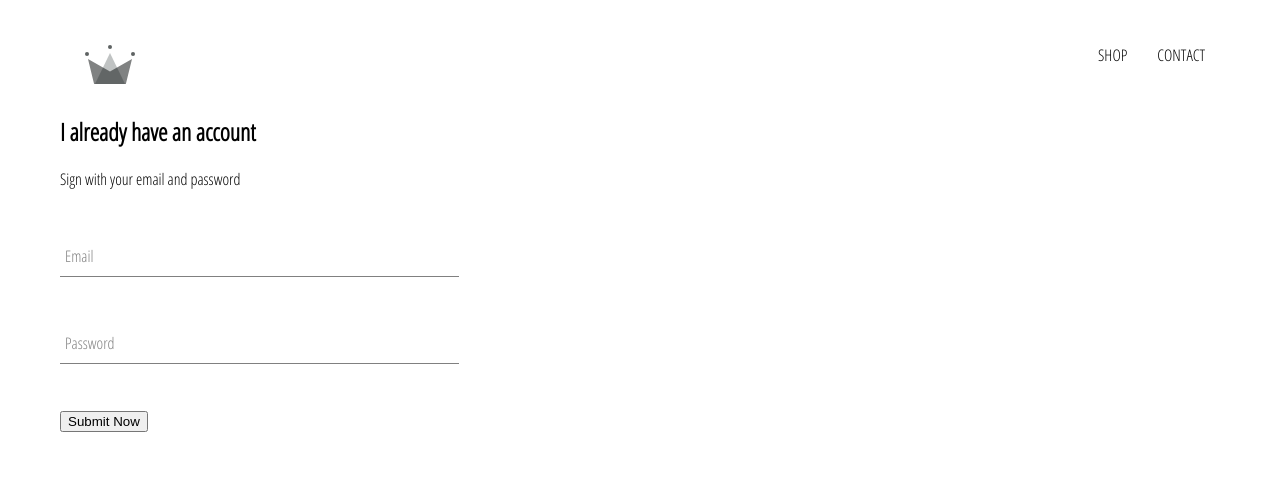
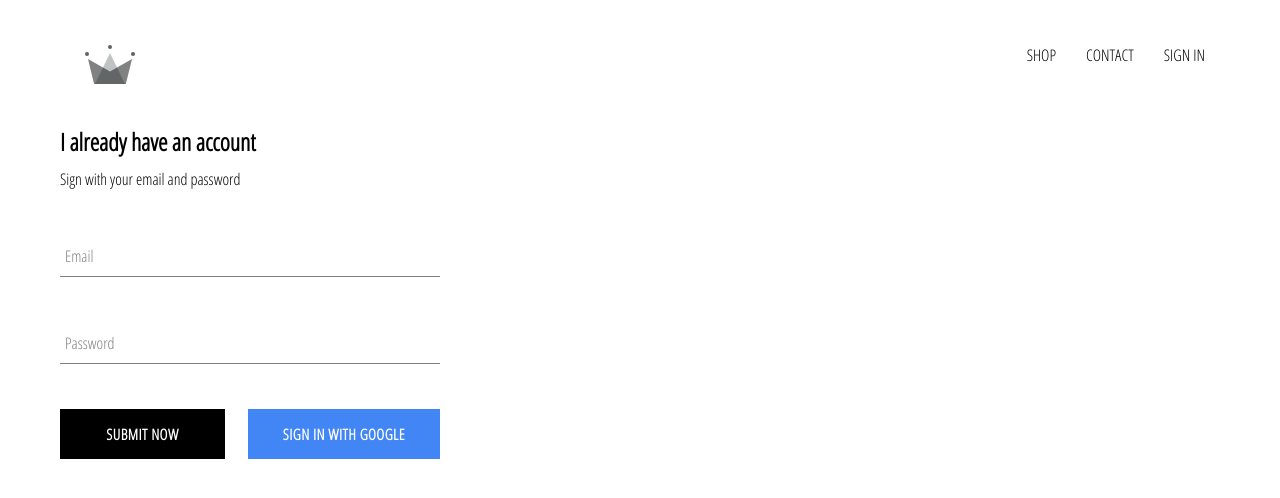
Before and after one commit to bhaveshdaswani93/crwn-clothing, a React (Create React App) app: page /sign-in in a window 1280 px wide. Shown: the top 498 px of the page. Built offline with nearby package versions, Linux system fonts and the light colour scheme; no server answers.

Commit message:
Added firebase google login with saving its user profile in firestore

```diff
--- a/package.json
+++ b/package.json
@@ -6,6 +6,7 @@
     "@testing-library/jest-dom": "^5.14.1",
     "@testing-library/react": "^11.2.7",
     "@testing-library/user-event": "^12.8.3",
+    "firebase": "^8.7.1",
     "node-sass": "^6.0.0",
     "react": "^17.0.2",
     "react-dom": "^17.0.2",
--- a/src/App.css
+++ b/src/App.css
@@ -7,3 +7,7 @@ a {
     text-decoration: none;
     color: black;
 }
+
+* {
+    box-sizing: border-box;
+}
--- a/src/App.js
+++ b/src/App.js
@@ -1,4 +1,5 @@
 import { Route,Switch } from 'react-router-dom'
+import {useEffect,useState} from 'react'
 
 import logo from './logo.svg';
 import './App.css';
@@ -6,14 +7,30 @@ import HomePage from './pages/homepage/homepage.component';
 import Shop from './pages/shop/shop.component';
 import Header from './components/header/header.component';
 import SignInAndSignUpPage from './pages/sign-in-and-sign-up/sign-in-and-sign-up.component';
+import { auth,createUserProfileDocument } from './firebase/firebase.utils'
 
 
 
 
 function App() {
+
+  const [appAuth,setAppAuth] = useState(null);
+
+  useEffect(()=>{
+  let unsubscribeFromAuth = auth.onAuthStateChanged(user=>{
+      setAppAuth(user);
+      createUserProfileDocument(user)
+      console.log(user);
+    });
+
+    return unsubscribeFromAuth;
+
+  },[])
+
+
   return (
     <div>
-      <Header />
+      <Header  currentUser={appAuth} />
       <Switch>
         <Route exact path='/' component={HomePage} />
         <Route path='/shop' component={Shop} />
--- /dev/null
+++ b/src/components/custom-button/custom-button.component.jsx
@@ -0,0 +1,11 @@
+import React from 'react'
+
+import './custom-button.styles.scss'
+
+const CustomButton = ({children,isGoogleSignIn,...otherProps}) => (
+    <button className={` ${isGoogleSignIn ? 'google-sign-in':''} custom-button`} {...otherProps} >
+        {children}
+    </button>
+)
+
+export default CustomButton;
--- /dev/null
+++ b/src/components/custom-button/custom-button.styles.scss
@@ -0,0 +1,31 @@
+.custom-button {
+    min-width: 165px;
+    width: auto;
+    height: 50px;
+    letter-spacing: 0.5px;
+    line-height: 50px;
+    padding: 0 35px 0 35px;
+    font-size: 15px;
+    background-color: black;
+    color: white;
+    text-transform: uppercase;
+    font-family: 'Open Sans Condensed';
+    font-weight: bolder;
+    border: none;
+    cursor: pointer;
+
+    &:hover {
+      background-color: white;
+      color: black;
+      border: 1px solid black;
+    }
+    &.google-sign-in {
+      background-color: #4285f4;
+      color: white;
+      &:hover {
+       background-color: #357ae8;
+       border: none;
+      }
+    }
+
+  }
--- a/src/components/header/header.component.jsx
+++ b/src/components/header/header.component.jsx
@@ -3,9 +3,10 @@ import { Link } from 'react-router-dom'
 
 import './header.styles.scss'
 import {ReactComponent as Logo} from '../../assets/crown.svg'
+import {auth} from '../../firebase/firebase.utils'
 
 
-const Header = props => (
+const Header = ({currentUser}) => (
     <div className='header'>
 
         <Link className='logo-container' to='/'>
@@ -18,7 +19,16 @@ const Header = props => (
             <Link className="option" to='/shop'>
                 CONTACT
             </Link>
-
+        {
+            currentUser ?
+            <div className='option' onClick={()=>auth.signOut()}>
+                SIGN OUT
+            </div>
+            :
+            <Link className='option' to='/sign-in'>
+                SIGN IN
+            </Link>
+        }
         </div>
 
     </div>
--- a/src/components/header/header.styles.scss
+++ b/src/components/header/header.styles.scss
@@ -20,6 +20,7 @@
 
       .option {
         padding: 10px 15px;
+        cursor: pointer;
       }
     }
   }
--- a/src/components/sign-in/sign-in.component.jsx
+++ b/src/components/sign-in/sign-in.component.jsx
@@ -2,6 +2,9 @@ import React, {useState} from 'react'
 
 import './sign-in.styles.scss'
 import FormInput from '../form-input/form-input.component'
+import CustomButton from '../custom-button/custom-button.component'
+import {signInWithGoogle} from '../../firebase/firebase.utils'
+
 
 
 const SignIn = props => {
@@ -26,13 +29,17 @@ const SignIn = props => {
 
     return (
         <div className='sign-in'>
-            <h2>I already have an account</h2>
+            <h2 className='title'>I already have an account</h2>
             <span>Sign with your email and password</span>
             <form onSubmit={handleSubmit}>
                 <FormInput type='email' label='Email' value={formState.email} handleChange={handleChange} name='email' required />
 
                 <FormInput type='password' label='Password' value={formState.password} name='password' onChange={handleChange} />
-                <input type='button' value='Submit Now' />
+                <div className='buttons'>
+                    <CustomButton type='submit'>Submit Now</CustomButton>
+                    <CustomButton isGoogleSignIn onClick={signInWithGoogle} >Sign In With Google</CustomButton>
+                </div>
+
             </form>
         </div>
     );
--- a/src/components/sign-in/sign-in.styles.scss
+++ b/src/components/sign-in/sign-in.styles.scss
@@ -1,3 +1,14 @@
 .sign-in {
-    width: 30vw;
+    width: 380px;
+    display: flex;
+    flex-direction: column;
+
+    .title {
+        margin: 10px 0;
+    }
+
+    .buttons {
+        display: flex;
+        justify-content: space-between;
+    }
 }
--- /dev/null
+++ b/src/firebase/firebase.utils.js
@@ -0,0 +1,54 @@
+import firebase from 'firebase/app'
+import 'firebase/auth'
+import 'firebase/firestore'
+
+const config = {
+    apiKey: "AIzaSyDSIDfZXjN7AT_orWbFh8B9XFhi4uZ8VSE",
+    authDomain: "crwn-db-2efc5.firebaseapp.com",
+    projectId: "crwn-db-2efc5",
+    storageBucket: "crwn-db-2efc5.appspot.com",
+    messagingSenderId: "828121009384",
+    appId: "1:828121009384:web:40d6b5013b7767bf5d4d5d",
+    measurementId: "G-TYG8PQN1NJ"
+  };
+
+  firebase.initializeApp(config);
+
+  export const auth =  firebase.auth();
+  export const firestore = firebase.firestore();
+
+  export const createUserProfileDocument = async(authUser,additionalData) => {
+    if(!authUser) return false;
+
+    const userRef = firestore.doc(`users/${authUser.uid}`);
+    const userSnap = await userRef.get();
+
+    if(!userSnap.exists) {
+
+      try  {
+        const {displayName,email} = authUser;
+        const createdAt = new Date();
+
+        const data = {
+          displayName,
+          email,
+          createdAt,
+          ...additionalData
+        }
+        await userRef.set(data);
+      } catch(e) {
+        console.log('error creating new user',e.message)
+      }
+
+    }
+
+    return userRef;
+
+
+  }
+
+  const provider = new firebase.auth.GoogleAuthProvider();
+  provider.setCustomParameters({prompt:'select_account'});
+  export const signInWithGoogle = () => auth.signInWithPopup(provider);
+
+  export default firebase;
```
Also changed, not shown: 1 other file (tests, documents, lock files or other folders).
